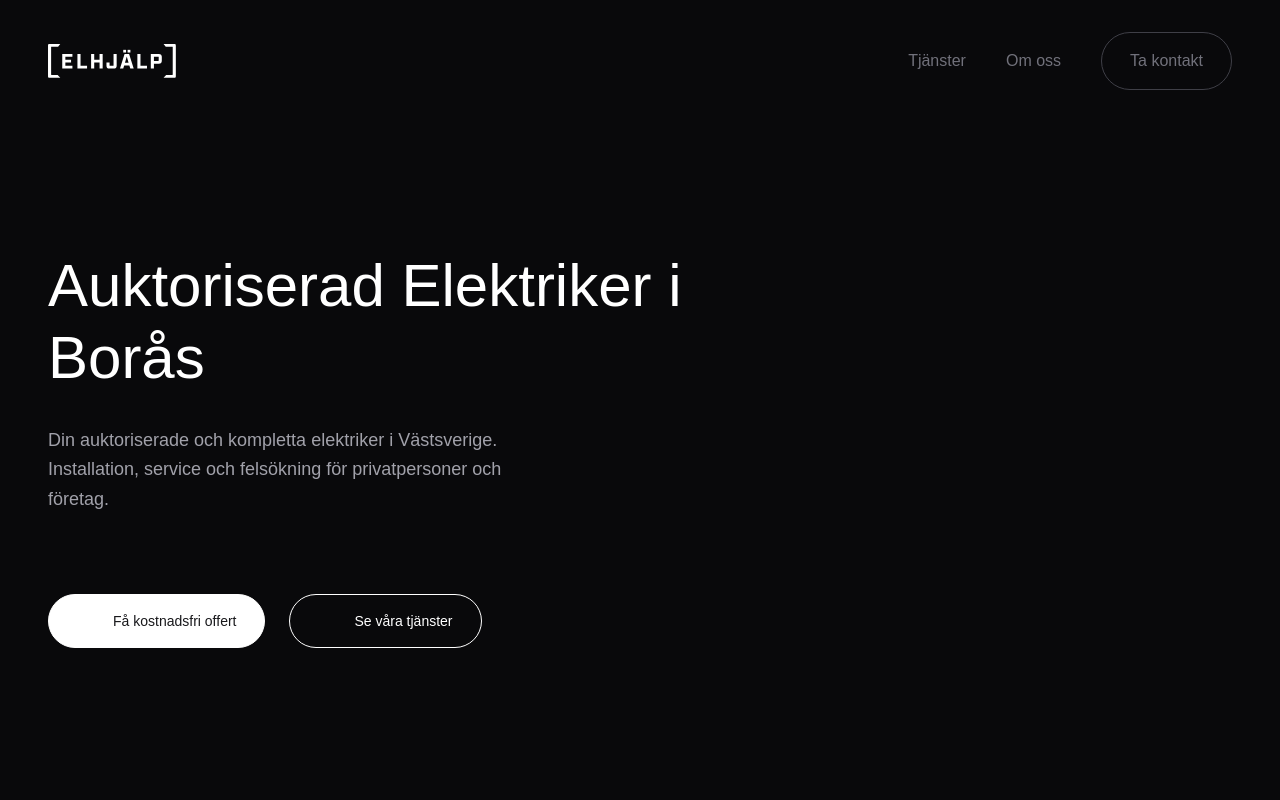
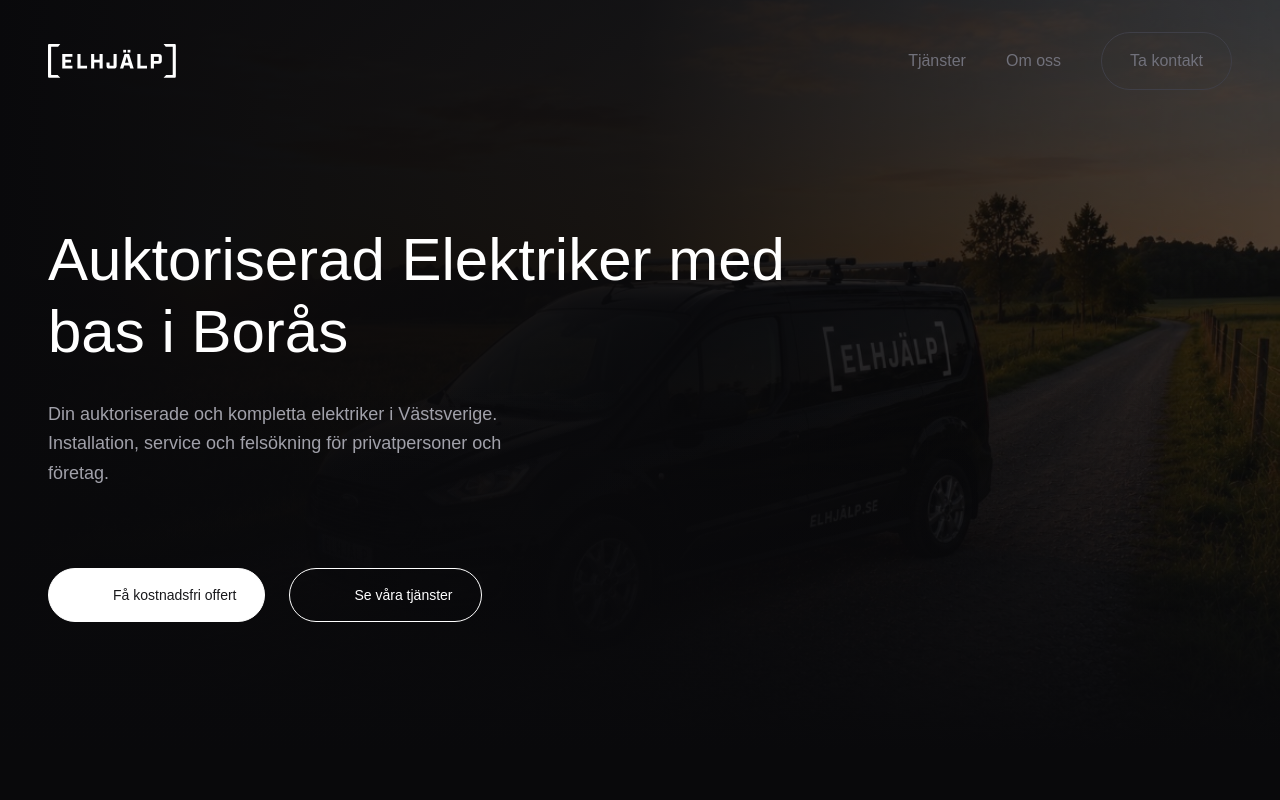
Before and after one commit to eliasbengtsson00/elhjalp, a Next.js app: page / in a window 1280 px wide. Shown: the top 800 px of the page. Built offline with nearby package versions, Linux system fonts and the light colour scheme; no server answers; some icons are missing; a web font is replaced by a local one.

Commit message:
hero background & spacing

```diff
--- a/src/app/(services)/tjanster/[slug]/page.js
+++ b/src/app/(services)/tjanster/[slug]/page.js
@@ -26,7 +26,7 @@ export default async function ServicePage({ params }) {
   ).slice(0, 2);
 
   return (
-    <main className="px-6 md:px-12 py-24 md:py-32 max-w-7xl mx-auto">
+    <main className="mt-24 px-6 md:px-12 py-24 md:py-32 max-w-7xl mx-auto">
       <h1 className="text-4xl font-light leading-[1.2]">{service.title}</h1>
 
       <div className="w-fit max-w-2xl mt-8">
--- a/src/app/kontakt/page.js
+++ b/src/app/kontakt/page.js
@@ -5,7 +5,7 @@ import Image from "next/image";
 
 export default function KontaktPage() {
   return (
-    <main className="px-6 md:px-12 py-24 md:py-28 max-w-7xl mx-auto">
+    <main className="mt-24 px-6 md:px-12 py-24 md:py-28 max-w-7xl mx-auto">
       <div className="grid grid-cols-1 lg:grid-cols-2 gap-12 lg:gap-20 items-start">
         <div className="flex flex-col text-left pt-4">
           <div>
--- a/src/app/om-oss/page.js
+++ b/src/app/om-oss/page.js
@@ -3,7 +3,7 @@ export default function AboutPage() {
     "https://www.elsakerhetsverket.se/kollaelforetaget/foretagsregister/?foretag=11980897";
 
   return (
-    <main className="px-6 md:px-12 py-24 md:py-32 max-w-7xl mx-auto">
+    <main className="mt-24 px-6 md:px-12 py-24 md:py-32 max-w-7xl mx-auto">
       {/* 1. Header Section */}
       <section className="">
         <h1 className="text-4xl font-light leading-[1.2]">Om oss</h1>
--- a/src/app/tjanster/page.js
+++ b/src/app/tjanster/page.js
@@ -4,7 +4,7 @@ import ServiceCard from "@/components/ui/ServiceCard";
 export default function ServicesPage() {
 
   return (
-    <section className="px-6 md:px-12 py-24 md:py-32 max-w-7xl mx-auto">
+    <section className="mt-24 px-6 md:px-12 py-24 md:py-32 max-w-7xl mx-auto">
       <h1 className="text-4xl font-light leading-[1.2]">Service och installationer</h1>
       <p className="mt-8 text-muted-text text-base md:text-lg font-light leading-relaxed max-w-2xl">
         Vi hjälper dig med allt från moderna laddboxar och smarta hem-lösningar
--- a/src/components/layout/Navbar.js
+++ b/src/components/layout/Navbar.js
@@ -37,7 +37,7 @@ export default function Navbar() {
   const isLightMode = mounted && resolvedTheme === "light";
 
   return (
-    <header className="w-full relative z-50">
+    <header className="absolute top-0 left-0 w-full z-50 bg-transparent">
       <nav className="mx-auto flex items-center justify-between px-6 py-8 max-w-7xl md:px-12">
         <Link href="/" className="relative w-32 outline-none">
           <Image
--- a/src/components/sections/Hero.js
+++ b/src/components/sections/Hero.js
@@ -1,6 +1,7 @@
 "use client";
 
 import { PageEdit, ArrowDown } from "iconoir-react";
+import Image from "next/image";
 
 export default function Hero() {
   const scrollToSection = (e, id) => {
@@ -13,10 +14,27 @@ export default function Hero() {
   };
 
   return (
-    <section className="px-6 md:px-12 py-24 md:py-32 max-w-7xl mx-auto">
+    <section className="pt-12 md:pt-24 relative w-full overflow-hidden">
+      {/* Background Image Container */}
+      <div className="absolute inset-0 z-0">
+        <Image
+          src="/hero-bg.jpeg"
+          alt="Elhjälp servicebil"
+          fill
+          priority
+          sizes="100vw"
+          className="object-cover object-[70%_center] md:object-center opacity-15 md:opacity-30"
+        />
+        {/* Gradient overlays for text legibility and section blending */}
+        <div className="absolute inset-0 bg-gradient-to-r from-zinc-950 via-zinc-950/80 to-transparent"></div>
+        <div className="absolute inset-0 bg-gradient-to-t from-zinc-950 via-transparent to-transparent"></div>
+      </div>
+
+      {/* Content Container */}
+      <div className="relative z-10 px-6 md:px-12 py-24 md:py-32 max-w-7xl mx-auto">
         <div className="flex flex-col">
           <h1 className="text-4xl md:text-6xl max-w-3xl leading-[1.2]">
-          Auktoriserad Elektriker i Borås
+            Auktoriserad Elektriker med bas i Borås
           </h1>
 
           <p className="mt-8 text-muted-text text-base md:text-lg font-light leading-relaxed max-w-lg">
@@ -26,7 +44,6 @@ export default function Hero() {
 
           {/* Buttons */}
           <div className="mt-20 flex flex-col sm:flex-row items-start sm:items-center gap-6">
-          {/* Primary */}
             <a
               href="#contact"
               onClick={(e) => scrollToSection(e, "contact")}
@@ -36,7 +53,6 @@ export default function Hero() {
               <span className="text-sm font-light">Få kostnadsfri offert</span>
             </a>
 
-          {/* Secondary */}
             <a
               href="#services"
               onClick={(e) => scrollToSection(e, "services")}
@@ -47,6 +63,7 @@ export default function Hero() {
             </a>
           </div>
         </div>
+      </div>
     </section>
   );
 }
```
Also changed, not shown: public/hero-bg.jpeg (added), public/profile.jpeg. Lines whose indentation alone changed are shown as unchanged.
